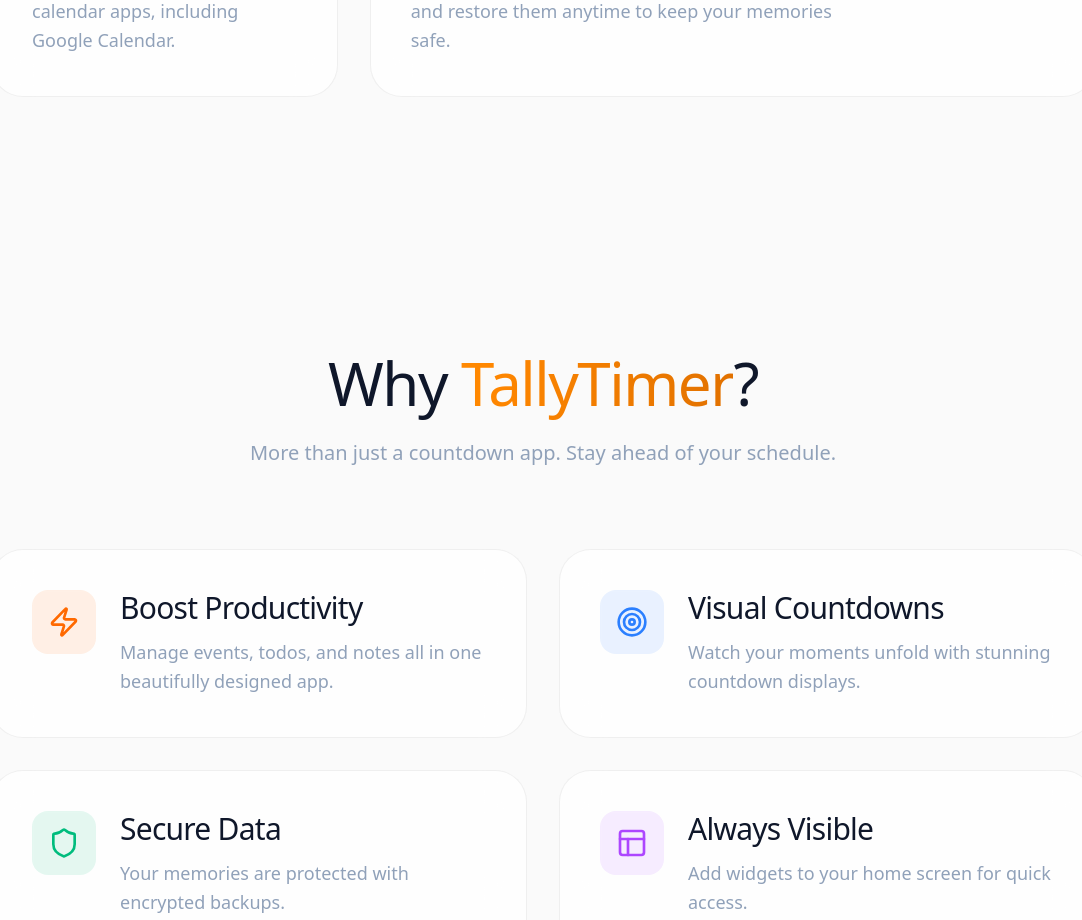
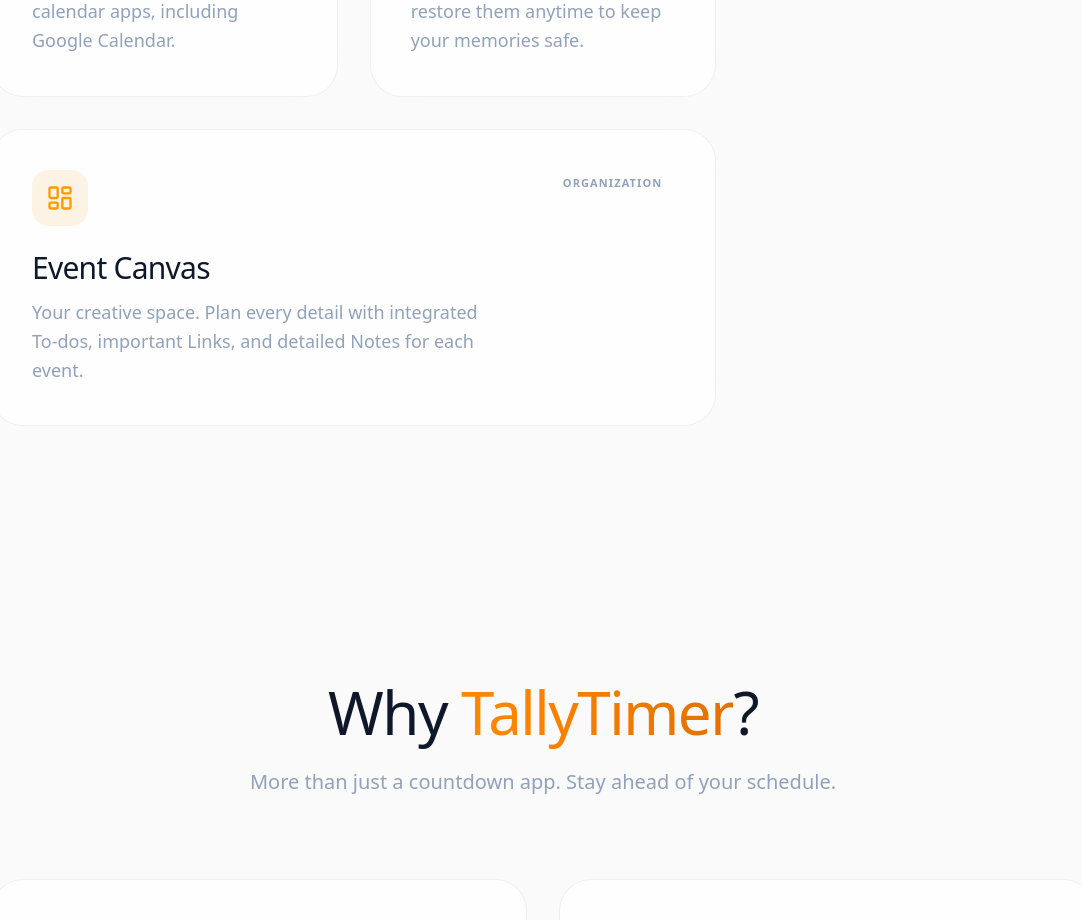
Before and after one commit to tallytimer/tallytimer.github.io, a Next.js app: page / in a window 1280 px wide. Shown: the part 1880-2800 px from the top of the page, without its empty margins (97-1179 px from the left). Built offline with nearby package versions, Linux system fonts and the light colour scheme; a web font is replaced by a local one.

Commit message:
UI: add premium Hero animation and explicit Event Canvas features

```diff
--- a/src/components/Features.tsx
+++ b/src/components/Features.tsx
@@ -1,7 +1,7 @@
 "use client";
 
 import { motion } from "framer-motion";
-import { Bell, CalendarCheck, Palette, Save } from "lucide-react";
+import { Bell, CalendarCheck, Palette, Save, LayoutDashboard } from "lucide-react";
 import { useLocale } from "@/context/LocaleContext";
 
 export default function Features() {
@@ -51,7 +51,16 @@
             tag: t.features.backup.tag,
             color: "text-rose-500",
             bg: "bg-rose-500/10",
-            delay: 0.4,
+            delay: 0.4
+        },
+        {
+            icon: LayoutDashboard,
+            title: t.features.canvas.title,
+            description: t.features.canvas.description,
+            tag: t.features.canvas.tag,
+            color: "text-amber-500",
+            bg: "bg-amber-500/10",
+            delay: 0.5,
             wide: true
         }
     ];
--- a/src/components/Hero.tsx
+++ b/src/components/Hero.tsx
@@ -5,12 +5,46 @@
 import { useRef } from "react";
 import { useLocale } from "@/context/LocaleContext";
 
+const floatingLanguages = [
+    { text: "Counts.", lang: "English", x: "15%", y: "20%", size: "text-lg md:text-xl", delay: 0 },
+    { text: "Compte.", lang: "Français", x: "75%", y: "15%", size: "text-base md:text-lg", delay: 2 },
+    { text: "Zählt.", lang: "Deutsch", x: "10%", y: "60%", size: "text-xl md:text-2xl", delay: 4 },
+    { text: "Cuenta.", lang: "Español", x: "80%", y: "55%", size: "text-lg md:text-xl", delay: 1 },
+    { text: "Penting.", lang: "Bahasa Melayu", x: "25%", y: "80%", size: "text-base md:text-lg", delay: 3 },
+    { text: "Berharga.", lang: "Bahasa Indonesia", x: "65%", y: "85%", size: "text-xl md:text-2xl", delay: 5 },
+];
+
 export default function Hero() {
     const containerRef = useRef<HTMLElement>(null);
     const { t } = useLocale();
 
     return (
-        <section ref={containerRef} className="relative min-h-[90vh] pt-40 md:pt-48 pb-24 md:pb-32 overflow-visible flex items-center justify-center flex-col">
+        <section ref={containerRef} className="relative min-h-[90vh] pt-40 md:pt-48 pb-24 md:pb-32 overflow-hidden flex items-center justify-center flex-col">
+
+            {/* Background Language Fragments Animation */}
+            <div className="absolute inset-0 pointer-events-none -z-10">
+                {floatingLanguages.map((item, i) => (
+                    <motion.div
+                        key={i}
+                        initial={{ opacity: 0, scale: 0.8, x: item.x, y: item.y }}
+                        animate={{
+                            opacity: [0, 0.4, 0.4, 0],
+                            y: ["-10px", "10px", "-10px"],
+                            scale: [0.9, 1, 0.9]
+                        }}
+                        transition={{
+                            opacity: { duration: 10, repeat: Infinity, delay: item.delay, ease: "easeInOut" },
+                            y: { duration: 6, repeat: Infinity, ease: "easeInOut" },
+                            scale: { duration: 8, repeat: Infinity, ease: "easeInOut" }
+                        }}
+                        className={`absolute ${item.size} font-display font-bold text-orange-500/20 whitespace-nowrap blur-[1px] select-none`}
+                        style={{ left: item.x, top: item.y }}
+                    >
+                        {item.text}
+                    </motion.div>
+                ))}
+            </div>
+
             {/* Background Ambience */}
             <div className="absolute top-0 left-1/2 -translate-x-1/2 w-[800px] h-[500px] bg-gradient-to-b from-orange-500/10 to-transparent blur-[120px] rounded-full pointer-events-none -z-10 translate-z-0" />
 
--- a/src/locales/translations.ts
+++ b/src/locales/translations.ts
@@ -42,6 +42,11 @@
                 title: "Backup & Export",
                 description: "Your data, your control. Save your events as a file and restore them anytime to keep your memories safe.",
                 tag: "Data"
+            },
+            canvas: {
+                title: "Event Canvas",
+                description: "Your creative space. Plan every detail with integrated To-dos, important Links, and detailed Notes for each event.",
+                tag: "Organization"
             }
         },
         whyTally: {
@@ -49,8 +54,8 @@
             titleHighlight: "TallyTimer",
             subtitle: "More than just a countdown app. Stay ahead of your schedule.",
             productivity: {
-                title: "Boost Productivity",
-                description: "Manage events, todos, and notes all in one beautifully designed app."
+                title: "Event Canvas",
+                description: "Experience the power of organization with integrated To-dos, essential Links, and beautiful Notes inside every event."
             },
             countdowns: {
                 title: "Visual Countdowns",
@@ -169,6 +174,11 @@
                 title: "Sauvegarde & Export",
                 description: "Vos données, votre contrôle. Sauvegardez vos événements et restaurez-les à tout moment.",
                 tag: "Données"
+            },
+            canvas: {
+                title: "Canevas d'Événement",
+                description: "Votre espace créatif. Planifiez chaque détail avec des Tâches intégrées, des Liens importants et des Notes détaillées.",
+                tag: "Organisation"
             }
         },
         whyTally: {
@@ -176,8 +186,8 @@
             titleHighlight: "TallyTimer",
             subtitle: "Plus qu'une simple application de compte à rebours. Gardez une longueur d'avance.",
             productivity: {
-                title: "Boostez la Productivité",
-                description: "Gérez événements, tâches et notes dans une seule application magnifique."
+                title: "Canevas d'Événement",
+                description: "Découvrez la puissance de l'organisation avec des Tâches intégrées, des Liens essentiels et de belles Notes dans chaque événement."
             },
             countdowns: {
                 title: "Comptes à Rebours Visuels",
@@ -296,6 +306,11 @@
                 title: "Backup & Export",
                 description: "Ihre Daten, Ihre Kontrolle. Speichern Sie Events als Datei und stellen Sie sie jederzeit wieder her.",
                 tag: "Daten"
+            },
+            canvas: {
+                title: "Event-Canvas",
+                description: "Ihr kreativer Raum. Planen Sie jedes Detail mit integrierten Aufgaben, wichtigen Links und detaillierten Notizen.",
+                tag: "Organisation"
             }
         },
         whyTally: {
@@ -303,8 +318,8 @@
             titleHighlight: "TallyTimer",
             subtitle: "Mehr als nur eine Countdown-App. Bleiben Sie Ihrem Zeitplan voraus.",
             productivity: {
-                title: "Produktivität Steigern",
-                description: "Verwalten Sie Events, Todos und Notizen in einer schön gestalteten App."
+                title: "Event-Canvas",
+                description: "Erleben Sie die Kraft der Organisation mit integrierten Aufgaben, wichtigen Links und schönen Notizen in jedem Event."
             },
             countdowns: {
                 title: "Visuelle Countdowns",
@@ -423,6 +438,11 @@
                 title: "Respaldo y Exportar",
                 description: "Tus datos, tu control. Guarda tus eventos como archivo y restáuralos cuando quieras.",
                 tag: "Datos"
+            },
+            canvas: {
+                title: "Lienzo de Eventos",
+                description: "Tu espacio creativo. Planifica cada detalle con Tareas integradas, Enlaces importantes y Notas detalladas.",
+                tag: "Organización"
             }
         },
         whyTally: {
@@ -430,8 +450,8 @@
             titleHighlight: "TallyTimer",
             subtitle: "Más que una simple app de cuenta regresiva. Mantente adelante de tu agenda.",
             productivity: {
-                title: "Aumenta Productividad",
-                description: "Gestiona eventos, tareas y notas en una app bellamente diseñada."
+                title: "Lienzo de Eventos",
+                description: "Experimenta el poder de la organización con Tareas integradas, Enlaces esenciales y hermosas Notas en cada evento."
             },
             countdowns: {
                 title: "Cuentas Regresivas Visuales",
@@ -550,6 +570,11 @@
                 title: "Sandaran & Eksport",
                 description: "Data anda, kawalan anda. Simpan acara sebagai fail dan pulihkan bila-bila masa.",
                 tag: "Data"
+            },
+            canvas: {
+                title: "Kanvas Acara",
+                description: "Ruang kreatif anda. Rancang setiap butiran dengan Tugasan bersepadu, Pautan penting dan Nota terperinci.",
+                tag: "Organisasi"
             }
         },
         whyTally: {
@@ -557,8 +582,8 @@
             titleHighlight: "TallyTimer",
             subtitle: "Lebih daripada sekadar aplikasi kira detik. Kekal mendahului jadual anda.",
             productivity: {
-                title: "Tingkatkan Produktiviti",
-                description: "Urus acara, tugasan dan nota dalam satu aplikasi yang direka indah."
+                title: "Kanvas Acara",
+                description: "Alami kuasa organisasi dengan Tugasan bersepadu, Pautan penting dan Nota indah dalam setiap acara."
             },
             countdowns: {
                 title: "Kira Detik Visual",
@@ -677,6 +702,11 @@
                 title: "Cadangan & Ekspor",
                 description: "Data Anda, kendali Anda. Simpan acara sebagai file dan pulihkan kapan saja.",
                 tag: "Data"
+            },
+            canvas: {
+                title: "Kanvas Acara",
+                description: "Ruang kreatif Anda. Rencanakan setiap detail dengan Tugas terintegrasi, Tautan penting, dan Catatan terperinci.",
+                tag: "Organisasi"
             }
         },
         whyTally: {
@@ -684,8 +714,8 @@
             titleHighlight: "TallyTimer",
             subtitle: "Lebih dari sekadar aplikasi hitung mundur. Tetap unggul dari jadwal Anda.",
             productivity: {
-                title: "Tingkatkan Produktivitas",
-                description: "Kelola acara, tugas, dan catatan dalam satu aplikasi yang dirancang indah."
+                title: "Kanvas Acara",
+                description: "Rasakan kekuatan organisasi dengan Tugas terintegrasi, Tautan penting, dan Catatan indah di setiap acara."
             },
             countdowns: {
                 title: "Hitung Mundur Visual",
```
